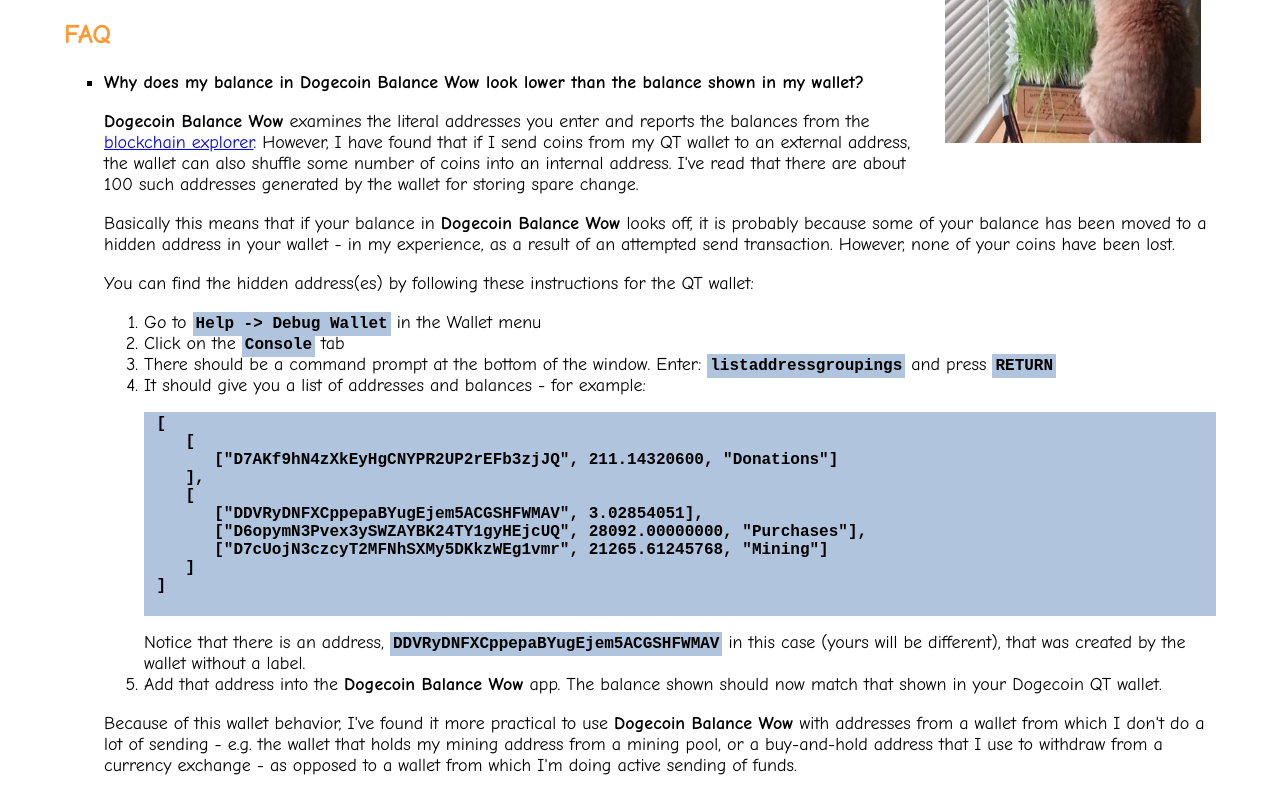
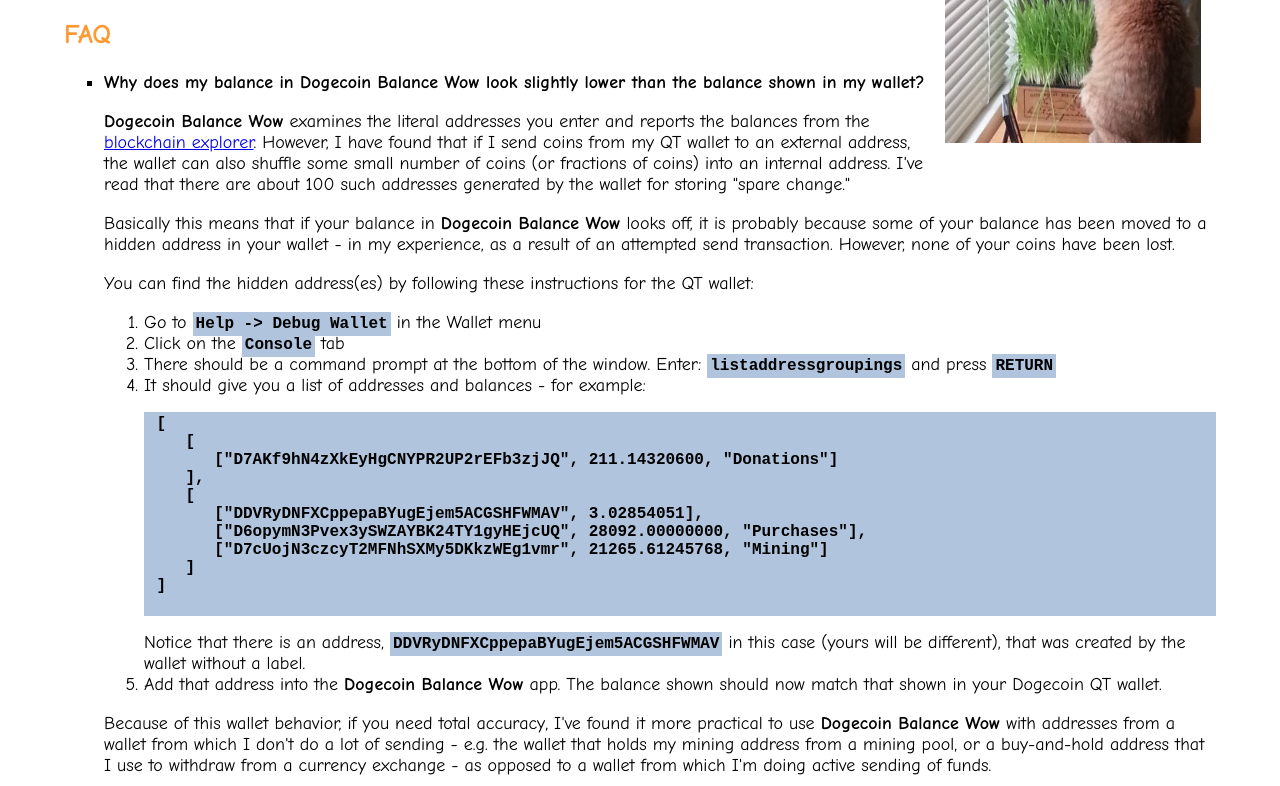
Before and after one commit to psydrake/dogecoinBalanceWow, a browser extension: page webapp/merges/support.html in a window 1280 px wide. Shown: the part 294-1080 px from the top of the page. Drawn offline with Linux system fonts and the light colour scheme; files whose address does not match are found by name.

Commit message:
more subtle language changes

```diff
--- a/webapp/merges/support.html
+++ b/webapp/merges/support.html
@@ -59,9 +59,9 @@
 <div class="clear" id="FAQ">
 	<h2>FAQ</h2>
 	<ul>
-		<li id="FAQ_why_does_my_balance"><p><strong>Why does my balance in Dogecoin Balance Wow look lower than the balance shown in my wallet?</strong></p>
+		<li id="FAQ_why_does_my_balance"><p><strong>Why does my balance in Dogecoin Balance Wow look slightly lower than the balance shown in my wallet?</strong></p>
 			<p>
-			<strong>Dogecoin Balance Wow</strong> examines the literal addresses you enter and reports the balances from the <a href="http://dogechain.info/chain/Dogecoin/">blockchain explorer</a>. However, I have found that if I send coins from my QT wallet to an external address, the wallet can also shuffle some number of coins into an internal address. I've read that there are about 100 such addresses generated by the wallet for storing spare change.
+			<strong>Dogecoin Balance Wow</strong> examines the literal addresses you enter and reports the balances from the <a href="http://dogechain.info/chain/Dogecoin/">blockchain explorer</a>. However, I have found that if I send coins from my QT wallet to an external address, the wallet can also shuffle some small number of coins (or fractions of coins) into an internal address. I've read that there are about 100 such addresses generated by the wallet for storing &quot;spare change.&quot;
 			</p>
 			<p>
 			Basically this means that if your balance in <strong>Dogecoin Balance Wow</strong> looks off, it is probably because some of your balance has been moved to a hidden address in your wallet - in my experience, as a result of an attempted send transaction. However, none of your coins have been lost.
@@ -93,7 +93,7 @@
 				<li>Add that address into the <strong>Dogecoin Balance Wow</strong> app. The balance shown should now match that shown in your Dogecoin QT wallet.</li>
 			</ol>
 			</p>
-			<p>Because of this wallet behavior, I've found it more practical to use <strong>Dogecoin Balance Wow</strong> with addresses from a wallet from which I don't do a lot of sending - e.g. the wallet that holds my mining address from a mining pool, or a buy-and-hold address that I use to withdraw from a currency exchange - as opposed to a wallet from which I'm doing active sending of funds.</p>
+			<p>Because of this wallet behavior, if you need total accuracy, I've found it more practical to use <strong>Dogecoin Balance Wow</strong> with addresses from a wallet from which I don't do a lot of sending - e.g. the wallet that holds my mining address from a mining pool, or a buy-and-hold address that I use to withdraw from a currency exchange - as opposed to a wallet from which I'm doing active sending of funds.</p>
 			<p>Alternately, you could add all the hidden addresses to <strong>Dogecoin Balance Wow</strong> as you discover them using the above technique.</p>
 		</li>
 	</ul>
```
